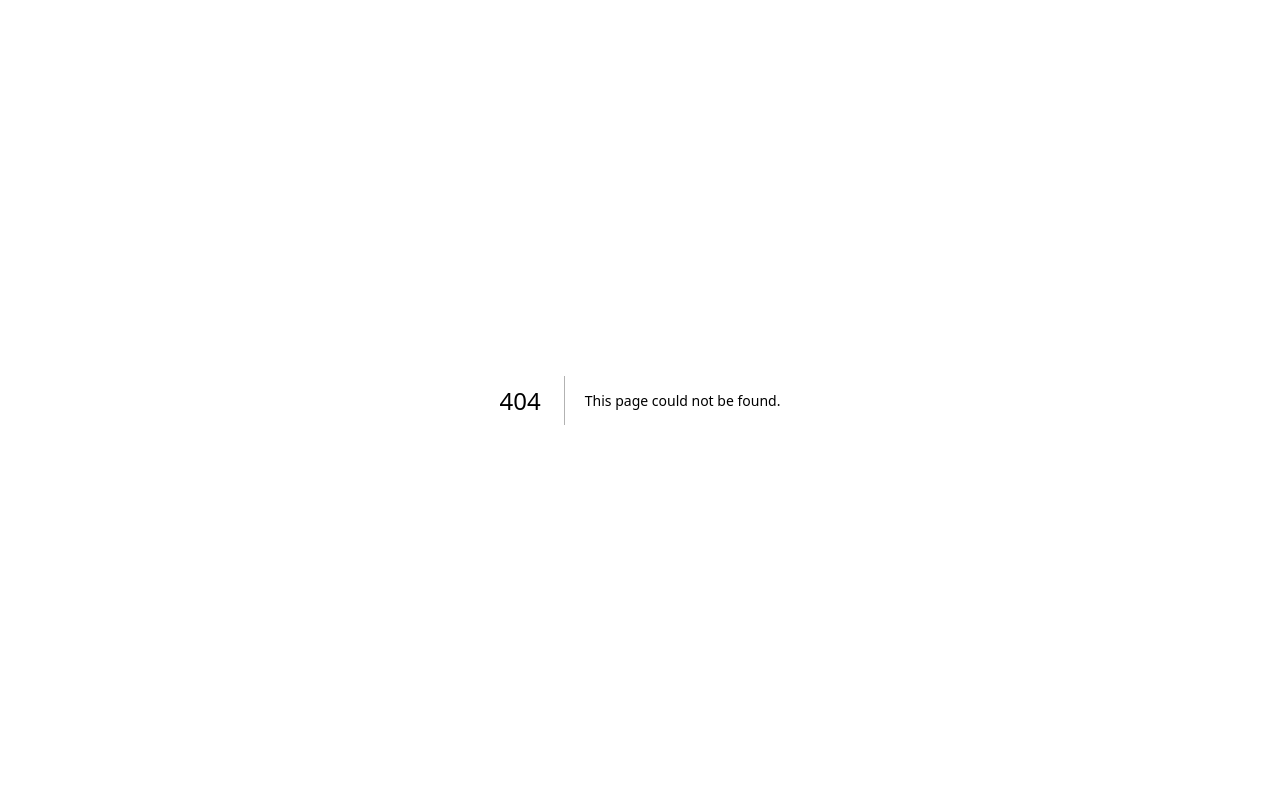
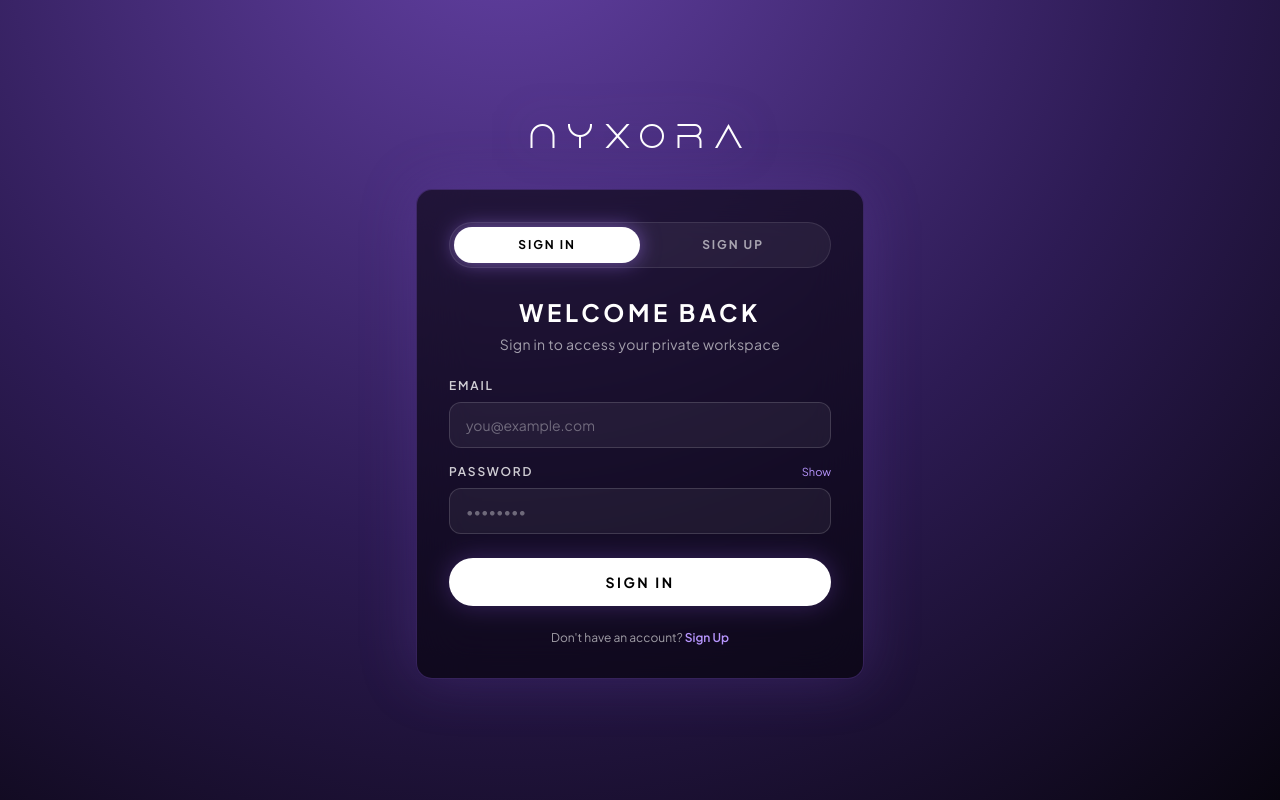
Before and after one commit to Matt-Anis/makers-18, a Next.js app in the folder frontend/: page /login in a window 1280 px wide. Before the commit this address had no page. Built offline with nearby package versions, Linux system fonts and the light colour scheme.

Commit message:
feat: implement unified Sign In and Sign Up page at /login

```diff
--- /dev/null
+++ b/frontend/src/app/login/page.tsx
@@ -0,0 +1,211 @@
+"use client";
+
+import { useState } from "react";
+import Link from "next/link";
+import { useRouter } from "next/navigation";
+import localFont from "next/font/local";
+
+const duneRise = localFont({
+  src: "../../../dune_rise/Dune_Rise.ttf",
+  display: "swap",
+});
+
+export default function AuthPage() {
+  const router = useRouter();
+  const [mode, setMode] = useState<"signin" | "signup">("signin");
+
+  // Fields
+  const [name, setName] = useState("");
+  const [email, setEmail] = useState("");
+  const [password, setPassword] = useState("");
+  const [confirmPassword, setConfirmPassword] = useState("");
+  const [showPassword, setShowPassword] = useState(false);
+  const [error, setError] = useState("");
+
+  const switchMode = (newMode: "signin" | "signup") => {
+    setMode(newMode);
+    setError("");
+  };
+
+  const handleSubmit = (e: React.FormEvent) => {
+    e.preventDefault();
+    if (mode === "signup" && password !== confirmPassword) {
+      setError("Passwords do not match.");
+      return;
+    }
+    setError("");
+    // TODO: Connect with backend /api/auth/login or /api/auth/register
+    router.push("/chat");
+  };
+
+  return (
+    <main className="nyxora-animated-bg relative min-h-screen w-full flex flex-col items-center justify-center px-4 py-12 text-white overflow-hidden select-none">
+      {/* Logo NYXORA -> retour vers Landing Page */}
+      <Link
+        href="/"
+        className={`${duneRise.className} text-2xl sm:text-3xl tracking-[0.25em] uppercase mb-8 drop-shadow-[0_0_20px_rgba(100,65,165,0.6)] hover:opacity-90 transition-opacity`}
+      >
+        NYXORA
+      </Link>
+
+      {/* Carte Glassmorphism */}
+      <div className="w-full max-w-md rounded-2xl bg-black/55 backdrop-blur-xl border border-[#6441A5]/45 p-7 sm:p-8 shadow-[0_0_55px_rgba(100,65,165,0.32)]">
+        {/* Switch Tabs: Sign In / Sign Up */}
+        <div className="grid grid-cols-2 rounded-full bg-white/5 p-1 border border-white/10 mb-7">
+          <button
+            type="button"
+            onClick={() => switchMode("signin")}
+            className={`py-2.5 rounded-full text-xs font-bold uppercase tracking-[0.16em] transition-all duration-300 cursor-pointer ${
+              mode === "signin"
+                ? "bg-white text-black shadow-[0_0_20px_rgba(155,114,235,0.6)]"
+                : "text-white/60 hover:text-white"
+            }`}
+          >
+            Sign In
+          </button>
+          <button
+            type="button"
+            onClick={() => switchMode("signup")}
+            className={`py-2.5 rounded-full text-xs font-bold uppercase tracking-[0.16em] transition-all duration-300 cursor-pointer ${
+              mode === "signup"
+                ? "bg-white text-black shadow-[0_0_20px_rgba(155,114,235,0.6)]"
+                : "text-white/60 hover:text-white"
+            }`}
+          >
+            Sign Up
+          </button>
+        </div>
+
+        {/* Titre & Sous-titre dynamiques */}
+        <div className="text-center mb-6">
+          <h1 className="text-xl sm:text-2xl font-bold tracking-[0.15em] uppercase">
+            {mode === "signin" ? "Welcome Back" : "Create Account"}
+          </h1>
+          <p className="text-xs sm:text-sm text-white/60 mt-1.5 tracking-wide">
+            {mode === "signin"
+              ? "Sign in to access your private workspace"
+              : "Think freely. Share nothing sensitive."}
+          </p>
+        </div>
+
+        {/* Formulaire */}
+        <form onSubmit={handleSubmit} className="space-y-4">
+          {/* Full Name (Sign Up uniquement) */}
+          {mode === "signup" && (
+            <div>
+              <label className="block text-xs font-semibold uppercase tracking-[0.15em] text-white/80 mb-2">
+                Full Name
+              </label>
+              <input
+                type="text"
+                required
+                value={name}
+                onChange={(e) => setName(e.target.value)}
+                placeholder="Saja"
+                className="w-full rounded-xl bg-white/5 border border-white/15 px-4 py-3 text-sm text-white placeholder-white/35 focus:outline-none focus:border-[#9b72eb] focus:ring-1 focus:ring-[#9b72eb] transition-all"
+              />
+            </div>
+          )}
+
+          {/* Email */}
+          <div>
+            <label className="block text-xs font-semibold uppercase tracking-[0.15em] text-white/80 mb-2">
+              Email
+            </label>
+            <input
+              type="email"
+              required
+              value={email}
+              onChange={(e) => setEmail(e.target.value)}
+              placeholder="you@example.com"
+              className="w-full rounded-xl bg-white/5 border border-white/15 px-4 py-3 text-sm text-white placeholder-white/35 focus:outline-none focus:border-[#9b72eb] focus:ring-1 focus:ring-[#9b72eb] transition-all"
+            />
+          </div>
+
+          {/* Password */}
+          <div>
+            <div className="flex items-center justify-between mb-2">
+              <label className="block text-xs font-semibold uppercase tracking-[0.15em] text-white/80">
+                Password
+              </label>
+              <button
+                type="button"
+                onClick={() => setShowPassword(!showPassword)}
+                className="text-[11px] text-[#b896ff] hover:text-white transition-colors cursor-pointer"
+              >
+                {showPassword ? "Hide" : "Show"}
+              </button>
+            </div>
+            <input
+              type={showPassword ? "text" : "password"}
+              required
+              minLength={8}
+              value={password}
+              onChange={(e) => setPassword(e.target.value)}
+              placeholder={mode === "signup" ? "Min. 8 characters" : "••••••••"}
+              className="w-full rounded-xl bg-white/5 border border-white/15 px-4 py-3 text-sm text-white placeholder-white/35 focus:outline-none focus:border-[#9b72eb] focus:ring-1 focus:ring-[#9b72eb] transition-all"
+            />
+          </div>
+
+          {/* Confirm Password (Sign Up uniquement) */}
+          {mode === "signup" && (
+            <div>
+              <label className="block text-xs font-semibold uppercase tracking-[0.15em] text-white/80 mb-2">
+                Confirm Password
+              </label>
+              <input
+                type={showPassword ? "text" : "password"}
+                required
+                minLength={8}
+                value={confirmPassword}
+                onChange={(e) => setConfirmPassword(e.target.value)}
+                placeholder="••••••••"
+                className="w-full rounded-xl bg-white/5 border border-white/15 px-4 py-3 text-sm text-white placeholder-white/35 focus:outline-none focus:border-[#9b72eb] focus:ring-1 focus:ring-[#9b72eb] transition-all"
+              />
+            </div>
+          )}
+
+          {/* Message d'erreur */}
+          {error && (
+            <p className="text-xs text-red-400 font-medium">{error}</p>
+          )}
+
+          {/* Bouton Submit */}
+          <button
+            type="submit"
+            className="w-full mt-2 rounded-full bg-white text-black hover:bg-[#6441A5] hover:text-white font-bold text-xs sm:text-sm tracking-[0.18em] uppercase py-3.5 shadow-[0_0_25px_rgba(100,65,165,0.45)] hover:shadow-[0_0_35px_rgba(155,114,235,0.85)] transition-all duration-300 cursor-pointer"
+          >
+            {mode === "signin" ? "Sign In" : "Create Account"}
+          </button>
+        </form>
+
+        {/* Switch rapide en bas */}
+        <p className="text-center text-xs text-white/60 mt-6">
+          {mode === "signin" ? (
+            <>
+              Don&apos;t have an account?{" "}
+              <button
+                type="button"
+                onClick={() => switchMode("signup")}
+                className="text-[#b896ff] font-semibold hover:underline cursor-pointer"
+              >
+                Sign Up
+              </button>
+            </>
+          ) : (
+            <>
+              Already have an account?{" "}
+              <button
+                type="button"
+                onClick={() => switchMode("signin")}
+                className="text-[#b896ff] font-semibold hover:underline cursor-pointer"
+              >
+                Sign In
+              </button>
+            </>
+          )}
+        </p>
+      </div>
+    </main>
+  );
+}
```
